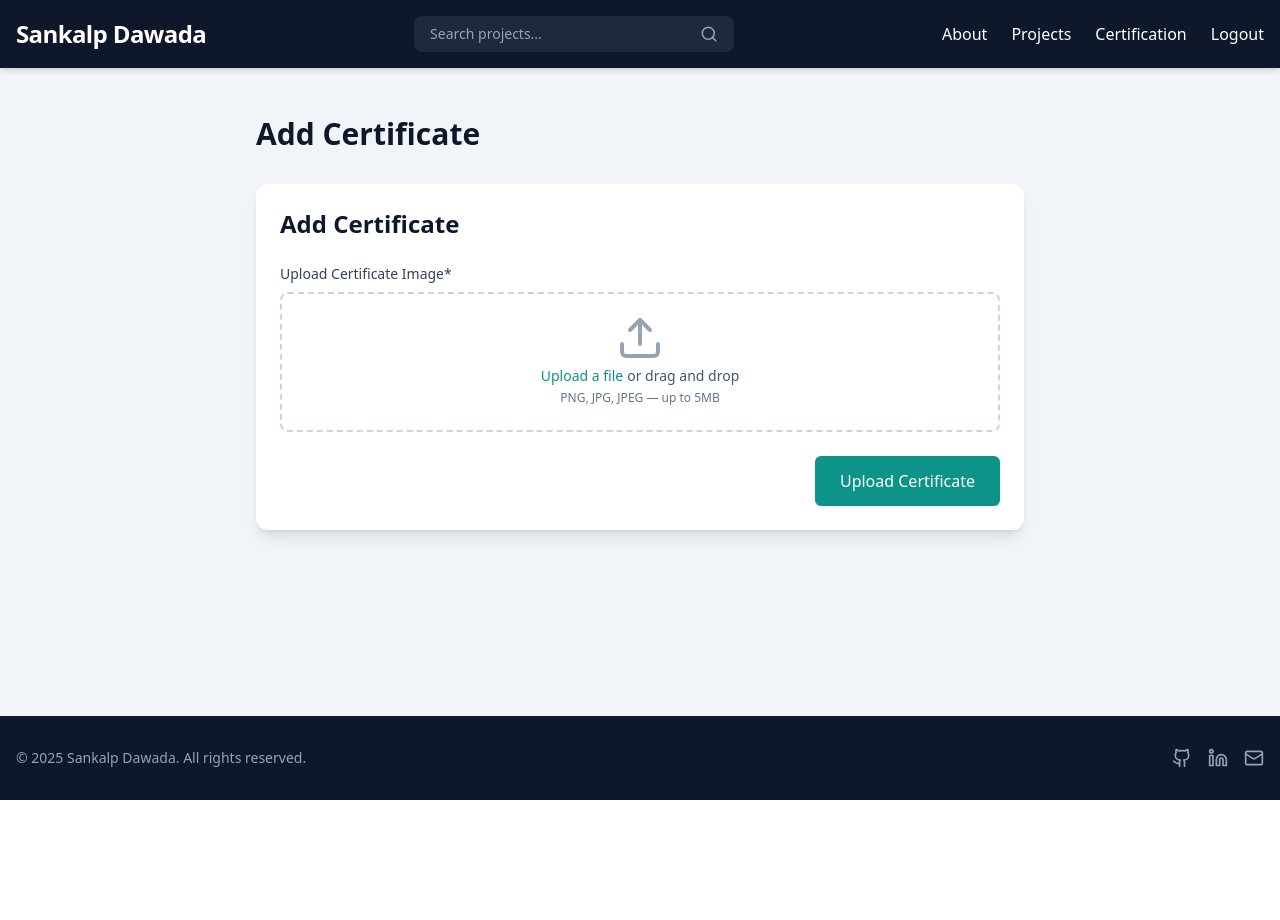
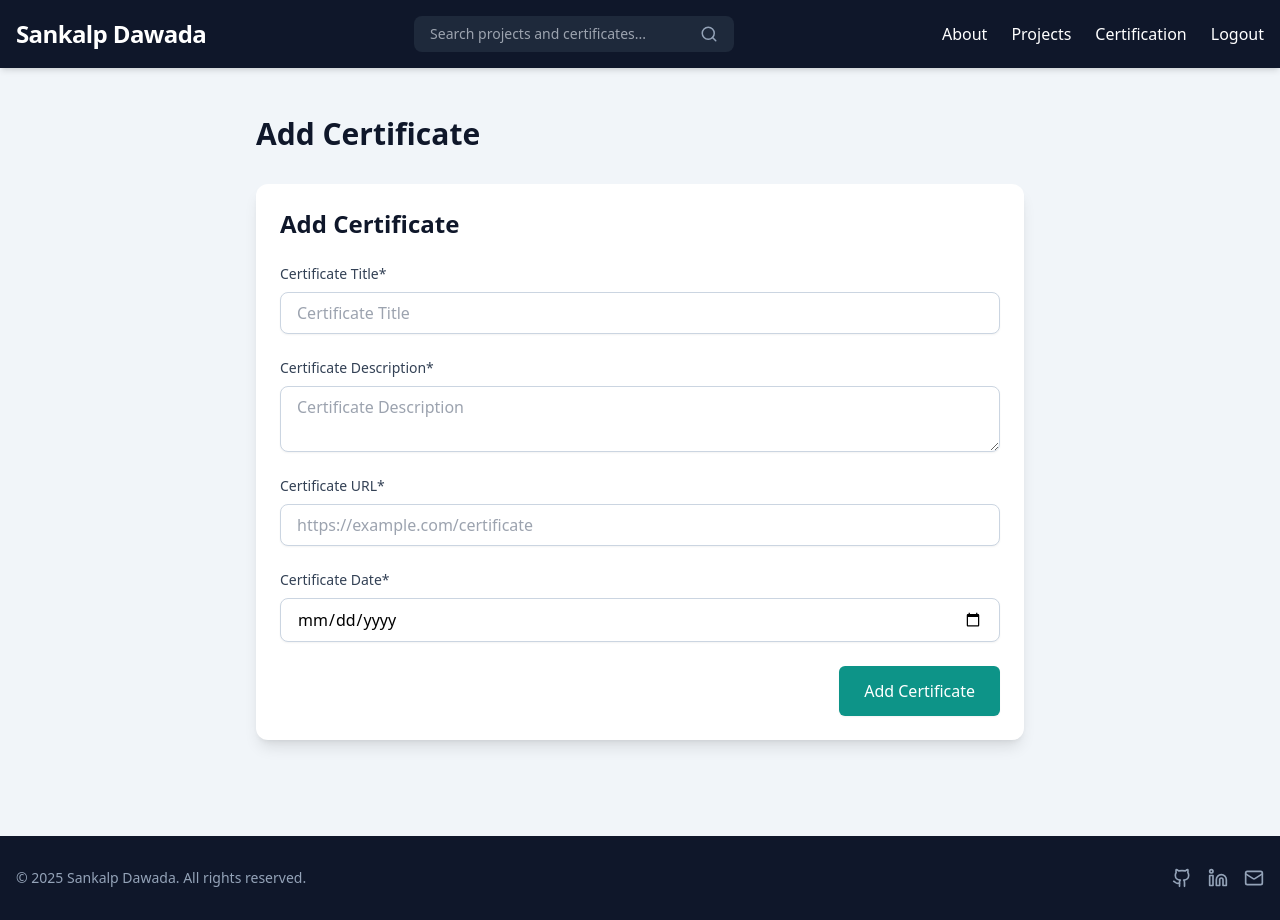
Before and after one commit to Sankalp-Dawada/MyPortfolio, a React (Vite) app: page /add-certificates in a window 1280 px wide. Before the commit the page ends 800 px from the top, so only its background shows below. Built offline with nearby package versions, Linux system fonts and the light colour scheme; no server answers; sample sign-in values are in the browser's storage.

Commit message:
Standardize image URL property naming to 'imageurl' across components and types

```diff
--- a/src/components/AddCertificateCard.tsx
+++ b/src/components/AddCertificateCard.tsx
@@ -4,12 +4,12 @@ import { Trash2 } from 'lucide-react';
 
 interface CertificateCardProps {
   id: string;
-  imageUrl: string;
+  imageurl: string;
   isAuthenticated: boolean;
   onDelete: (id: string) => void;
 }
 
-const CertificateCard: React.FC<CertificateCardProps> = ({ id, imageUrl, isAuthenticated, onDelete }) => {
+const CertificateCard: React.FC<CertificateCardProps> = ({ id, imageurl, isAuthenticated, onDelete }) => {
   const handleDelete = () => {
     if (window.confirm('Are you sure you want to delete this certificate?')) {
       onDelete(id);
@@ -28,7 +28,7 @@ const CertificateCard: React.FC<CertificateCardProps> = ({ id, imageUrl, isAuthe
     >
       <div className="relative overflow-auto h-64 p-2">
         <img
-          src={imageUrl || fallbackImage}
+          src={imageurl || fallbackImage}
           alt="Certificate"
           className="w-full h-auto object-contain transition-transform hover:scale-105 duration-500"
           onError={(e) => {
--- a/src/components/AddCertificateForm.tsx
+++ b/src/components/AddCertificateForm.tsx
@@ -1,41 +1,23 @@
 import React, { useState } from 'react';
 import { motion } from 'framer-motion';
-import { Upload, AlertCircle, Loader, X } from 'lucide-react';
-import { addCertificate } from '../services/certificateService'; // You'll need to create this
-
+import { AlertCircle, Loader } from 'lucide-react';
+import { addCertificate } from '../services/certificateService';
 interface AddCertificateFormProps {
   onCertificateAdded: () => void;
 }
 
 const AddCertificateForm: React.FC<AddCertificateFormProps> = ({ onCertificateAdded }) => {
-  const [certificateFile, setCertificateFile] = useState<File | null>(null);
-  const [imageUrl, setImageUrl] = useState('');
+  const [certificateTitle, setCertificateTitle] = useState('');
+  const [certificateDescription, setCertificateDescription] = useState('');
+  const [certificateUrl, setCertificateUrl] = useState('');
+  const [certificateDate, setCertificateDate] = useState('');
   const [error, setError] = useState('');
   const [isSubmitting, setIsSubmitting] = useState(false);
 
-  const handleFileChange = (e: React.ChangeEvent<HTMLInputElement>) => {
-    if (e.target.files && e.target.files[0]) {
-      const file = e.target.files[0];
-      if (!file.type.startsWith('image/')) {
-        setError('Please upload a valid image file');
-        return;
-      }
-      setError('');
-      setCertificateFile(file);
-      setImageUrl(URL.createObjectURL(file));
-    }
-  };
-
-  const handleClear = () => {
-    setCertificateFile(null);
-    setImageUrl('');
-    setError('');
-  };
-
   const handleSubmit = async (e: React.FormEvent) => {
     e.preventDefault();
-    if (!certificateFile) {
-      setError('Please upload a certificate image');
+    if (!certificateTitle.trim() || !certificateDescription.trim() || !certificateUrl.trim() || !certificateDate.trim()) {
+      setError('Please fill in all fields');
       return;
     }
 
@@ -43,12 +25,21 @@ const AddCertificateForm: React.FC<AddCertificateFormProps> = ({ onCertificateAd
     setError('');
 
     try {
-      await addCertificate(certificateFile);
-      handleClear();
+      await addCertificate({
+        title: certificateTitle,
+        description: certificateDescription,
+        imageurl: certificateUrl,
+        date: certificateDate,
+        issuedBy: 'Unknown'
+      });
+      setCertificateTitle('');
+      setCertificateDescription('');
+      setCertificateUrl('');
+      setCertificateDate('');
       onCertificateAdded();
     } catch (err) {
       console.error('Error adding certificate:', err);
-      setError('Failed to upload certificate. Please try again.');
+      setError('Failed to add certificate. Please try again.');
     } finally {
       setIsSubmitting(false);
     }
@@ -70,59 +61,54 @@ const AddCertificateForm: React.FC<AddCertificateFormProps> = ({ onCertificateAd
       )}
 
       <form onSubmit={handleSubmit}>
+        <div className="space-y-2 mb-6">
+          <label className="block text-sm font-medium text-slate-700 dark:text-slate-300">
+            Certificate Title*
+          </label>
+          <input
+            type="text"
+            value={certificateTitle}
+            onChange={(e) => setCertificateTitle(e.target.value)}
+            placeholder="Certificate Title"
+            className="block w-full px-4 py-2 border border-slate-300 dark:border-slate-600 rounded-lg shadow-sm focus:ring-teal-500 focus:border-teal-500 dark:bg-slate-700 dark:text-white"
+          />
+        </div>
 
         <div className="space-y-2 mb-6">
           <label className="block text-sm font-medium text-slate-700 dark:text-slate-300">
-            Upload Certificate Image*
+            Certificate Description*
           </label>
+          <textarea
+            value={certificateDescription}
+            onChange={(e) => setCertificateDescription(e.target.value)}
+            placeholder="Certificate Description"
+            className="block w-full px-4 py-2 border border-slate-300 dark:border-slate-600 rounded-lg shadow-sm focus:ring-teal-500 focus:border-teal-500 dark:bg-slate-700 dark:text-white"
+          />
+        </div>
 
-          <div className="mt-1 flex justify-center px-6 pt-5 pb-6 border-2 border-dashed border-slate-300 dark:border-slate-600 rounded-lg">
-            <div className="space-y-1 text-center">
-              <Upload className="mx-auto h-12 w-12 text-slate-400" />
-              <div className="flex text-sm text-slate-600 dark:text-slate-400">
-                <label
-                  htmlFor="certificateFile"
-                  className="relative cursor-pointer bg-white dark:bg-slate-700 rounded-md font-medium text-teal-600 dark:text-teal-400 hover:text-teal-500 focus-within:outline-none"
-                >
-                  <span>Upload a file</span>
-                  <input
-                    id="certificateFile"
-                    name="certificateFile"
-                    type="file"
-                    className="sr-only"
-                    onChange={handleFileChange}
-                    accept="image/*"
-                  />
-                </label>
-                <p className="pl-1">or drag and drop</p>
-              </div>
-              <p className="text-xs text-slate-500 dark:text-slate-400">
-                PNG, JPG, JPEG — up to 5MB
-              </p>
-              {certificateFile && (
-                <p className="text-sm text-teal-600 dark:text-teal-400 mt-2">
-                  {certificateFile.name}
-                </p>
-              )}
-            </div>
-          </div>
+        <div className="space-y-2 mb-6">
+          <label className="block text-sm font-medium text-slate-700 dark:text-slate-300">
+            Certificate URL*
+          </label>
+          <input
+            type="url"
+            value={certificateUrl}
+            onChange={(e) => setCertificateUrl(e.target.value)}
+            placeholder="https://example.com/certificate"
+            className="block w-full px-4 py-2 border border-slate-300 dark:border-slate-600 rounded-lg shadow-sm focus:ring-teal-500 focus:border-teal-500 dark:bg-slate-700 dark:text-white"
+          />
+        </div>
 
-          {imageUrl && (
-            <div className="relative mt-4 max-h-72 overflow-auto rounded-lg border border-slate-200 dark:border-slate-600">
-              <img
-                src={imageUrl}
-                alt="Certificate Preview"
-                className="w-full object-contain transition-transform hover:scale-105 duration-500"
-              />
-              <button
-                type="button"
-                onClick={handleClear}
-                className="absolute top-2 right-2 bg-white/80 dark:bg-slate-800/80 rounded-full p-1 text-red-500 hover:text-red-700"
-              >
-                <X size={18} />
-              </button>
-            </div>
-          )}
+        <div className="space-y-2 mb-6">
+          <label className="block text-sm font-medium text-slate-700 dark:text-slate-300">
+            Certificate Date*
+          </label>
+          <input
+            type="date"
+            value={certificateDate}
+            onChange={(e) => setCertificateDate(e.target.value)}
+            className="block w-full px-4 py-2 border border-slate-300 dark:border-slate-600 rounded-lg shadow-sm focus:ring-teal-500 focus:border-teal-500 dark:bg-slate-700 dark:text-white"
+          />
         </div>
 
         <div className="flex justify-end">
@@ -134,10 +120,10 @@ const AddCertificateForm: React.FC<AddCertificateFormProps> = ({ onCertificateAd
             {isSubmitting ? (
               <>
                 <Loader size={18} className="animate-spin mr-2" />
-                Uploading...
+                Adding...
               </>
             ) : (
-              'Upload Certificate'
+              'Add Certificate'
             )}
           </button>
         </div>
--- a/src/components/AddProjectForm.tsx
+++ b/src/components/AddProjectForm.tsx
@@ -11,8 +11,9 @@ const AddProjectForm: React.FC<AddProjectFormProps> = ({ onProjectAdded }) => {
   const [title, setTitle] = useState('');
   const [description, setDescription] = useState('');
   const [date, setDate] = useState('');
-  const [imageUrl, setImageUrl] = useState('');
+  const [imageurl, setimageurl] = useState('');
   const [githubUrl, setGithubUrl] = useState('');
+  const [liveDemoUrl, setLiveDemoUrl] = useState('');
   const [projectFile, setProjectFile] = useState<File | null>(null);
   const [isGenerating, setIsGenerating] = useState(false);
   const [error, setError] = useState('');
@@ -76,16 +77,18 @@ const AddProjectForm: React.FC<AddProjectFormProps> = ({ onProjectAdded }) => {
         title,
         date,
         description,
-        imageUrl,
-        githubUrl
+        imageurl,
+        githubUrl,
+        liveDemoUrl,
       });
 
       // Reset form
       setTitle('');
       setDescription('');
       setDate('');
-      setImageUrl('');
+      setimageurl('');
       setGithubUrl('');
+      setLiveDemoUrl('');
       setProjectFile(null);
 
       onProjectAdded();
@@ -135,7 +138,7 @@ const AddProjectForm: React.FC<AddProjectFormProps> = ({ onProjectAdded }) => {
             </label>
             <input
               id="date"
-              type="text"
+              type="date"
               value={date}
               onChange={(e) => setDate(e.target.value)}
               className="w-full px-3 py-2 border border-slate-300 dark:border-slate-600 rounded-lg shadow-sm focus:outline-none focus:ring-2 focus:ring-teal-500 dark:bg-slate-700 dark:text-white"
@@ -161,14 +164,28 @@ const AddProjectForm: React.FC<AddProjectFormProps> = ({ onProjectAdded }) => {
         </div>
 
         <div className="space-y-2 mb-4">
-          <label htmlFor="imageUrl" className="block text-sm font-medium text-slate-700 dark:text-slate-300">
+          <label htmlFor="liveDemoUrl" className="block text-sm font-medium text-slate-700 dark:text-slate-300">
+            Live Demo URL
+          </label>
+          <input
+            id="liveDemoUrl"
+            type="url"
+            value={liveDemoUrl}
+            onChange={(e) => setLiveDemoUrl(e.target.value)}
+            className="w-full px-3 py-2 border border-slate-300 dark:border-slate-600 rounded-lg shadow-sm focus:outline-none focus:ring-2 focus:ring-teal-500 dark:bg-slate-700 dark:text-white"
+            placeholder="https://yourproject.com"
+          />
+          </div>
+
+        <div className="space-y-2 mb-4">
+          <label htmlFor="imageurl" className="block text-sm font-medium text-slate-700 dark:text-slate-300">
             Image URL
           </label>
           <input
-            id="imageUrl"
+            id="imageurl"
             type="url"
-            value={imageUrl}
-            onChange={(e) => setImageUrl(e.target.value)}
+            value={imageurl}
+            onChange={(e) => setimageurl(e.target.value)}
             className="w-full px-3 py-2 border border-slate-300 dark:border-slate-600 rounded-lg shadow-sm focus:outline-none focus:ring-2 focus:ring-teal-500 dark:bg-slate-700 dark:text-white"
             placeholder="https://example.com/project-image.jpg"
           />
@@ -239,7 +256,8 @@ const AddProjectForm: React.FC<AddProjectFormProps> = ({ onProjectAdded }) => {
             id="description"
             value={description}
             onChange={(e) => setDescription(e.target.value)}
-            rows={4}
+            rows={10}
+            cols={10}
             className="w-full px-3 py-2 border border-slate-300 dark:border-slate-600 rounded-lg shadow-sm focus:outline-none focus:ring-2 focus:ring-teal-500 dark:bg-slate-700 dark:text-white"
             placeholder="Describe your project..."
             required
--- a/src/components/CertificateCard.tsx
+++ b/src/components/CertificateCard.tsx
@@ -28,7 +28,7 @@ const CertificateCard: React.FC<CertificateCardProps> = ({ certificate, isAuthen
     >
       <div className="relative overflow-hidden h-48">
         <img
-          src={certificate.imageUrl || fallbackImage}
+          src={certificate.imageurl || fallbackImage}
           alt={`${certificate.title} preview`}
           className="w-full h-full object-cover object-center transition-transform hover:scale-105 duration-500"
           onError={(e) => {
--- a/src/components/Header.tsx
+++ b/src/components/Header.tsx
@@ -52,7 +52,7 @@ const Header: React.FC<HeaderProps> = ({ onSearch }) => {
           <form onSubmit={handleSearch} className="flex w-full">
             <input
               type="text"
-              placeholder="Search projects..."
+              placeholder="Search projects and certificates..."
               className="bg-transparent py-2 px-2 flex-grow focus:outline-none text-sm"
               value={searchQuery}
               onChange={(e) => setSearchQuery(e.target.value)}
--- a/src/types/index.ts
+++ b/src/types/index.ts
@@ -3,9 +3,10 @@ export interface Project {
   title: string;
   date: string;
   description: string;
-  imageUrl: string;
+  imageurl: string;
   githubUrl: string;
   createdAt: number;
+  liveDemoUrl?: string;
 }
 
 export interface User {
@@ -18,7 +19,7 @@ export interface Certificate {
   title: string;
   description: string;
   date: string;
-  imageUrl?: string;
+  imageurl: string;
   issuedBy: string;
   createdAt: number;
 }
```
Also changed, not shown: src/components/ProjectCard.tsx (+4 -5 lines).
